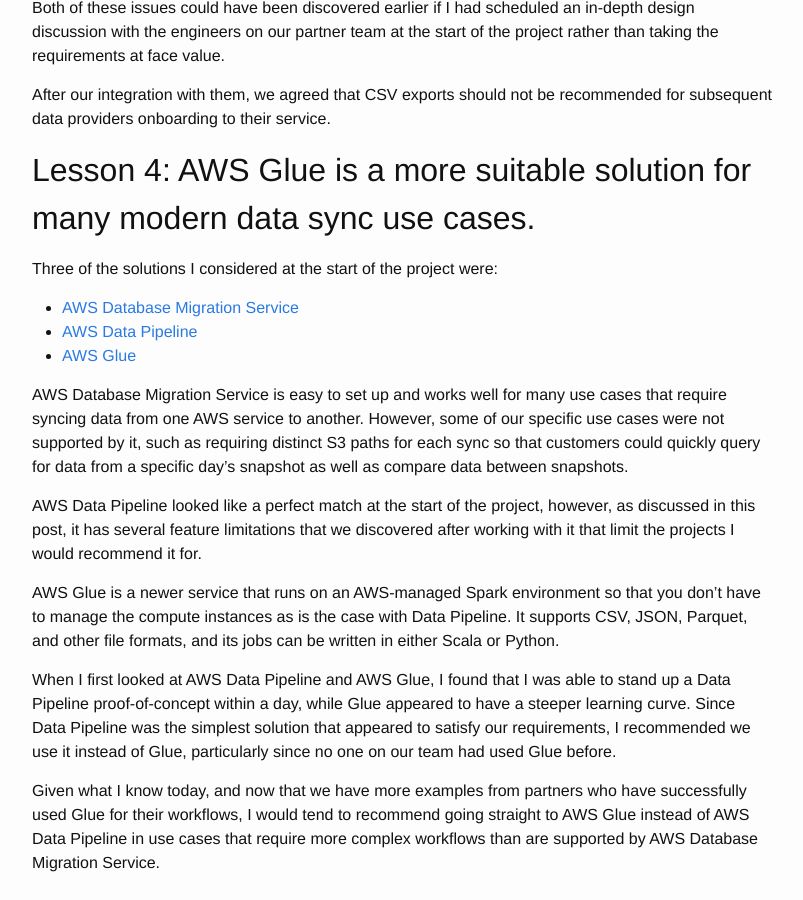
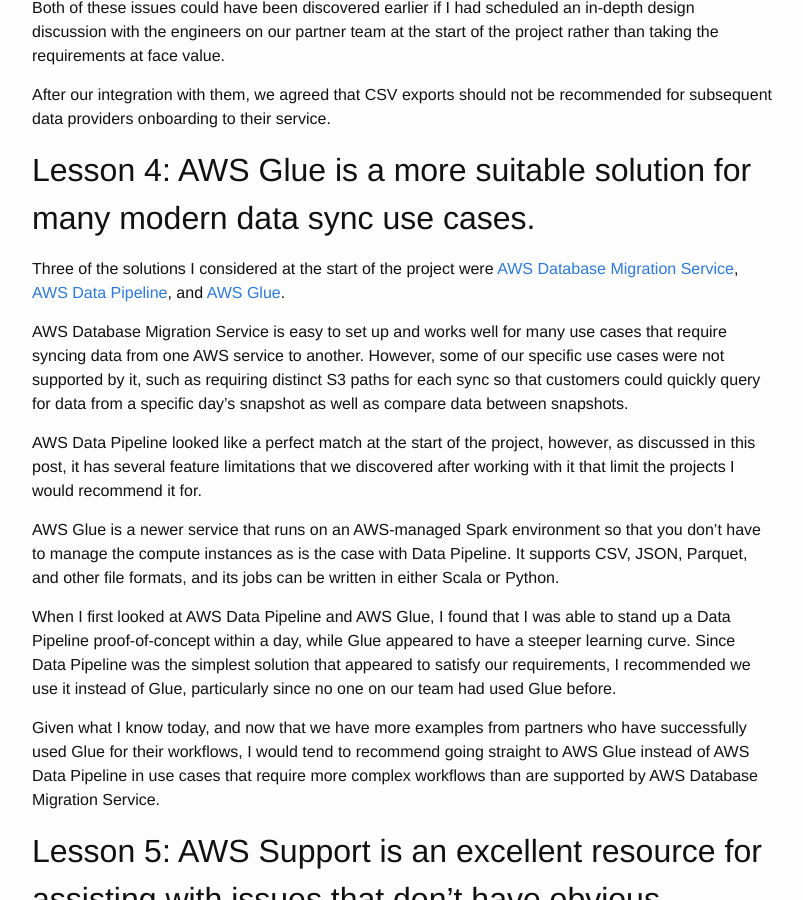
Before and after one commit to msayson/msayson.github.io, a Jekyll site: the page built from _posts/2020-06-05-aws-data-pipeline-lessons-learned.markdown, in a window 1280 px wide and 900 px high, scrolled down 2394 px. Shown: the whole window, without its empty margins (238-1041 px from the left). Built offline with Jekyll 4.4.1, drawn with Linux system fonts in a browser that asks for light colours.

Commit message:
Updated formatting of links

```diff
--- a/_posts/2020-06-05-aws-data-pipeline-lessons-learned.markdown
+++ b/_posts/2020-06-05-aws-data-pipeline-lessons-learned.markdown
@@ -61,11 +61,7 @@
 
 ## Lesson 4: AWS Glue is a more suitable solution for many modern data sync use cases.
 
-Three of the solutions I considered at the start of the project were:
-
-* [AWS Database Migration Service](https://aws.amazon.com/dms/)
-* [AWS Data Pipeline](https://aws.amazon.com/datapipeline/)
-* [AWS Glue](https://aws.amazon.com/glue/)
+Three of the solutions I considered at the start of the project were [AWS Database Migration Service](https://aws.amazon.com/dms/), [AWS Data Pipeline](https://aws.amazon.com/datapipeline/), and [AWS Glue](https://aws.amazon.com/glue/).
 
 AWS Database Migration Service is easy to set up and works well for many use cases that require syncing data from one AWS service to another.  However, some of our specific use cases were not supported by it, such as requiring distinct S3 paths for each sync so that customers could quickly query for data from a specific day's snapshot as well as compare data between snapshots.
 
```
